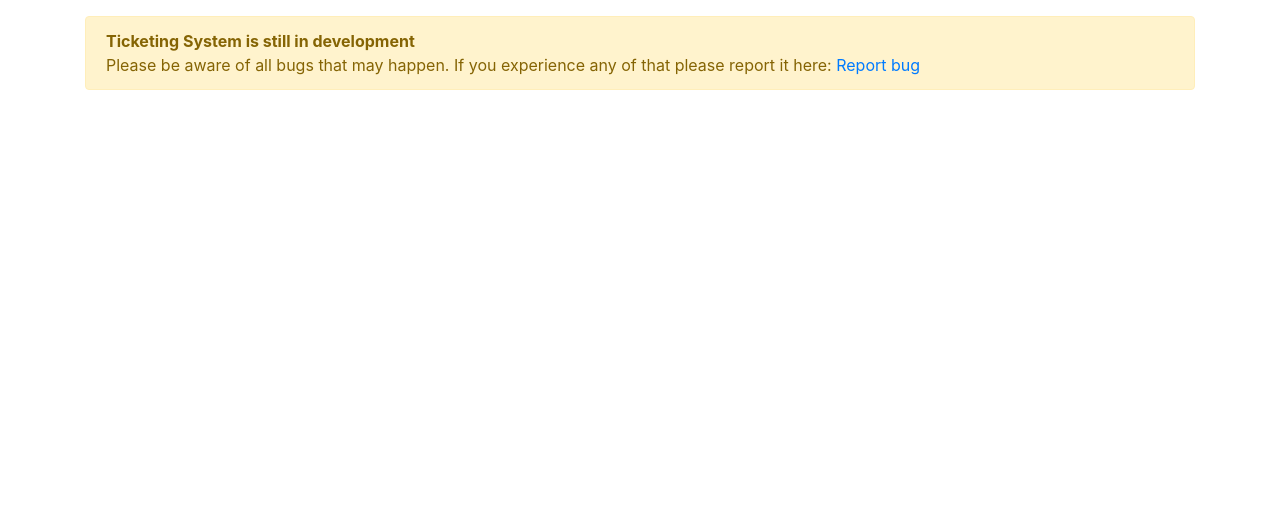
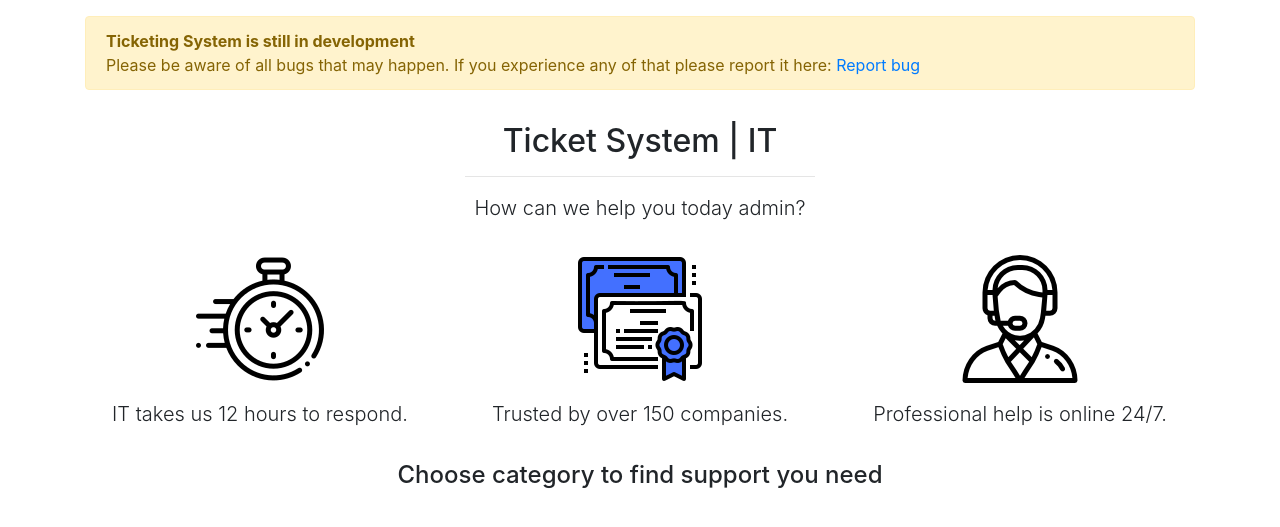
Before and after one commit to HoopDead/ticket_system, a Django app: page / in a window 1280 px wide. Shown: the top 527 px of the page. Run offline with Django 3.2, Linux system fonts and the light colour scheme; the first user in the database is signed in; some libraries are stand-ins or nearby versions.

Commit message:
Frontend for index page

```diff
--- a/tickets/templates/index.html
+++ b/tickets/templates/index.html
@@ -13,6 +13,30 @@
                     Please be aware of all bugs that may happen. If you experience any of that please report it here: <a href = "https://github.com/HoopDead/ticket_system/issues">Report bug</a>
                 </div>
             </div>
+            <div class = "col-sm-4 mx-auto my-3 text-center">
+                <h2>Ticket System | IT</h2>
+                <hr>
+                <p class = "lead">How can we help you today {{ user }}?</p>
+            </div>
+        </div>
+        <div class = "row align-items-center">
+            <div class = "col-md-4 col-sm-12 text-center">
+                <img src = "/media/clock.png">
+                <p class = "lead my-3">IT takes us 12 hours to respond.</p>
+            </div>
+            <div class = "col-md-4 col-sm-12 text-center">
+                <img src = "/media/certificate.png">
+                <p class = "lead my-3">Trusted by over 150 companies.</p>
+            </div>
+            <div class = "col-md-4 col-sm-12 text-center">
+                <img src = "/media/support.png">
+                <p class = "lead my-3">Professional help is online 24/7.</p>
+            </div>
+        </div>
+        <div class = "row">
+            <div class = "col-sm-8 mx-auto my-3 text-center">
+                <h4>Choose category to find support you need</h4>
+            </div>
         </div>
     </div>
 {% endblock  %}
```
Also changed, not shown: media/certificate.png (added), media/clock.png (added), media/support.png (added).
